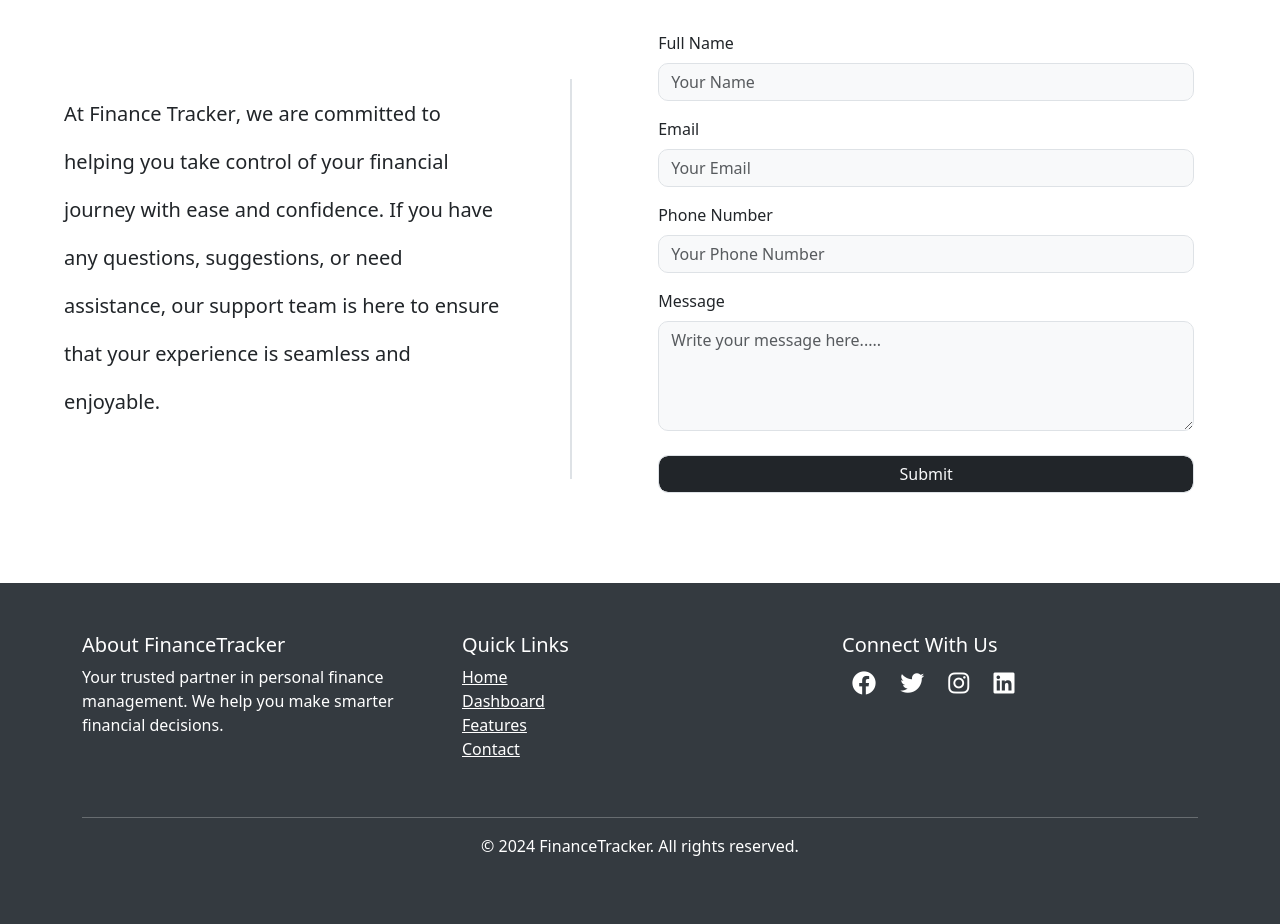
After one commit to Mfon-19/finance-tracker, a PHP site: template src/View/contact.php in a window 1280 px wide. The commit adds this page. Shown: the part 364-1288 px from the top of the page. Run offline with PHP 8.4, Linux system fonts and the light colour scheme; the template is opened without the code that fills it, so the values that code supplies are empty.

Commit message:
done with contact page

```diff
--- a/public/styles.css
+++ b/public/styles.css
@@ -19,8 +19,10 @@
 
 /* Hero Section */
 .hero {
-    background: linear-gradient(rgba(0, 0, 0, 0.7), rgba(0, 0, 0, 0.7)),
-        url('https://images.unsplash.com/photo-1579621970563-ebec7560ff3e?ixlib=rb-4.0.3');
+    background: linear-gradient(to bottom, rgba(0, 0, 0, 0), rgba(0, 0, 0, 1)),
+            url('https://images.unsplash.com/photo-1579621970563-ebec7560ff3e?ixlib=rb-4.0.3');
+    /* -webkit-mask-image:-webkit-gradient(linear, left top, left bottom, from(rgba(0,0,0,1)), to(rgba(0,0,0,0)));
+    mask-image: linear-gradient(to bottom, rgba(0,0,0,1), rgba(0,0,0,0)); */
     background-size: cover;
     background-position: center;
     color: white;
--- /dev/null
+++ b/src/View/contact.php
@@ -0,0 +1,95 @@
+<!DOCTYPE html>
+<html lang="en">
+<head>
+    <meta charset="UTF-8">
+    <meta name="viewport" content="width=device-width, initial-scale=1.0">
+    <title>Contact Us</title>
+    <link href="https://cdn.jsdelivr.net/npm/bootstrap@5.3.0/dist/css/bootstrap.min.css" rel="stylesheet">
+    <link href="https://cdnjs.cloudflare.com/ajax/libs/font-awesome/6.0.0/css/all.min.css" rel="stylesheet">
+    <link rel="stylesheet" href="/styles.css">
+</head>
+<body>
+    <main class="d-flex flex-column">
+        <?php include 'header.php'?>
+        <div>
+            <section class="hero">
+                <div class="container">
+                    <h1 class="display-4 mb-4 fade-in">Lets Talk</h1>
+                </div>
+            </section>
+            <div class="d-flex flex-row">
+                <div class="d-flex container p-3 ms-5 align-items-center justify-content-center" style="width: 40%">
+                    <p style="line-height: 3rem; font-size: 20px">
+                        At <span class="lead">Finance Tracker</span>, we are committed to helping you take control of your financial journey with
+                        ease and confidence. If you have any questions, suggestions, or need assistance, our support team is here
+                        to ensure that your experience is seamless and enjoyable.
+                    </p>
+                </div>
+                <div class="border ms-5" style="width: 1px; height: 400px; margin-top: 5rem;"></div>
+                <div class="d-flex justify-content-center align-items-center" style="width: 60%">
+                    <div class="w-100" style="max-width: 600px;">
+                        <div class=" p-3">
+                            <form class="container p-3" method="post" action="/post-contact">
+                                <div class="mb-3">
+                                    <label for="name" class="form-label">Full Name</label>
+                                    <input id="name" type="text" name="full_name" class="form-control bg-light" placeholder="Your Name" style="border-radius: 10px" required />
+                                </div>
+                                <div class="mb-3">
+                                    <label for="email" class="form-label">Email</label>
+                                    <input id="email" type="email" name="email" placeholder="Your Email" class="form-control bg-light" style="border-radius: 10px" required />
+                                </div>
+                                <div class="mb-3">
+                                    <label for="phone" class="form-label">Phone Number</label>
+                                    <input id="phone" type="tel" name="phone_number" class="form-control bg-light" style="border-radius: 10px" placeholder="Your Phone Number" required />
+                                </div>
+                                <div class="mb-3">
+                                    <label for="message" class="form-label">Message</label>
+                                    <textarea id="message" name="message" class="form-control bg-light" style="border-radius: 10px" placeholder="Write your message here....." rows="4" required></textarea>
+                                </div>
+                                <div class="mt-4">
+                                    <button type="submit" class="submit_button form-control mb-2 bg-dark text-light" style="border-radius: 10px" id="submitBtn">
+                                        Submit
+                                    </button>
+                                </div>
+                            </form>
+                        </div>
+                    </div>
+                </div>
+            </div>
+        </div>
+        <footer class="footer">
+            <div class="container">
+                <div class="row">
+                    <div class="col-md-4 mb-4">
+                        <h5>About FinanceTracker</h5>
+                        <p>Your trusted partner in personal finance management. We help you make smarter financial
+                            decisions.</p>
+                    </div>
+                    <div class="col-md-4 mb-4">
+                        <h5>Quick Links</h5>
+                        <ul class="list-unstyled">
+                            <li><a href="#" class="text-white">Home</a></li>
+                            <li><a href="dashboard.html" class="text-white">Dashboard</a></li>
+                            <li><a href="#features" class="text-white">Features</a></li>
+                            <li><a href="#contact" class="text-white">Contact</a></li>
+                        </ul>
+                    </div>
+                    <div class="col-md-4 mb-4">
+                        <h5>Connect With Us</h5>
+                        <div class="social-icons">
+                            <a href="#"><i class="fab fa-facebook"></i></a>
+                            <a href="#"><i class="fab fa-twitter"></i></a>
+                            <a href="#"><i class="fab fa-instagram"></i></a>
+                            <a href="#"><i class="fab fa-linkedin"></i></a>
+                        </div>
+                    </div>
+                </div>
+                <hr class="bg-light">
+                <div class="text-center">
+                    <p>&copy; 2024 FinanceTracker. All rights reserved.</p>
+                </div>
+            </div>
+        </footer>
+    </main>
+</body>
+</html>
--- a/src/View/home.php
+++ b/src/View/home.php
@@ -32,7 +32,7 @@
                         <a class="nav-link" href="/reports"><i class="fas fa-chart-bar me-1"></i> Reports </a>
                     </li>
                     <li class="nav-item">
-                        <a class="nav-link" href="#contact"><i class="fas fa-envelope me-1"></i> Contact</a>
+                        <a class="nav-link" href="/contact"><i class="fas fa-envelope me-1"></i> Contact</a>
                     </li>
                 </ul>
             </div>
```
Also changed, not shown: public/index.php (+10 -0 lines), src/Controller/ContactController.php (added, +22 -0 lines), src/Model/User.php (+9 -0 lines).
